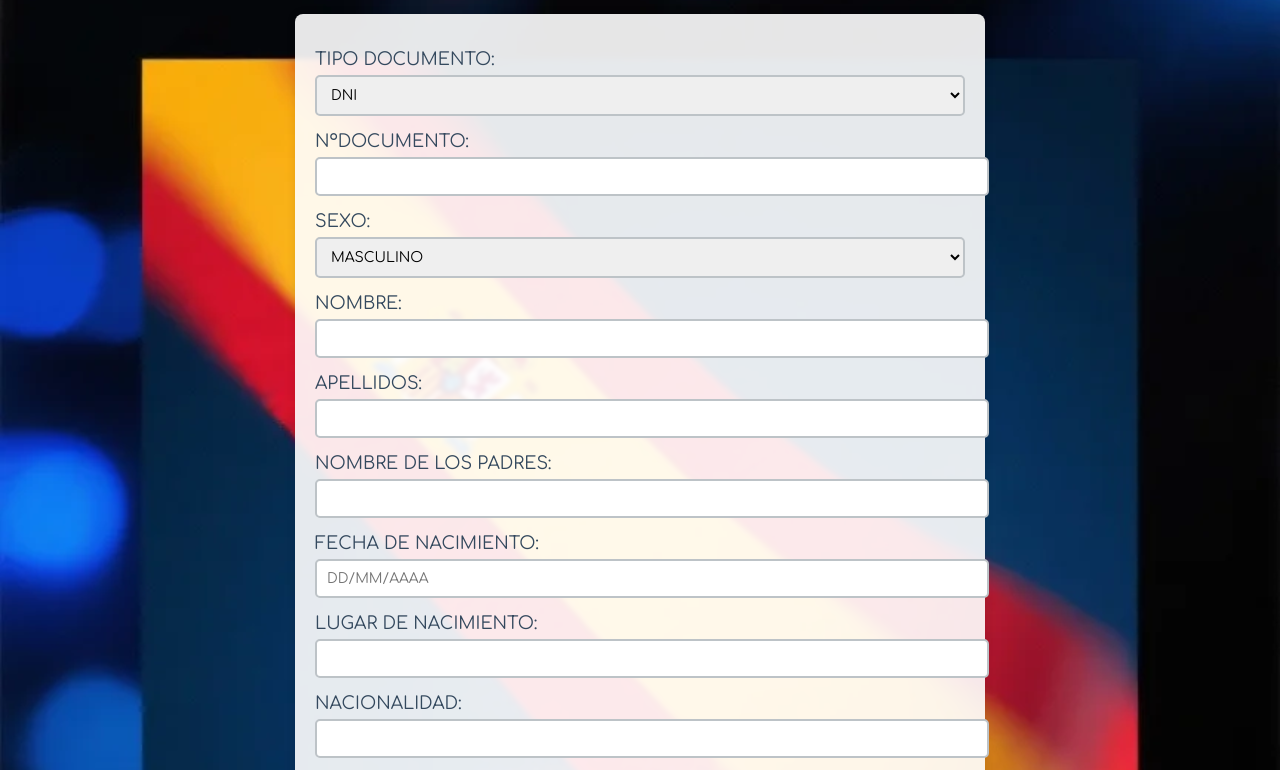
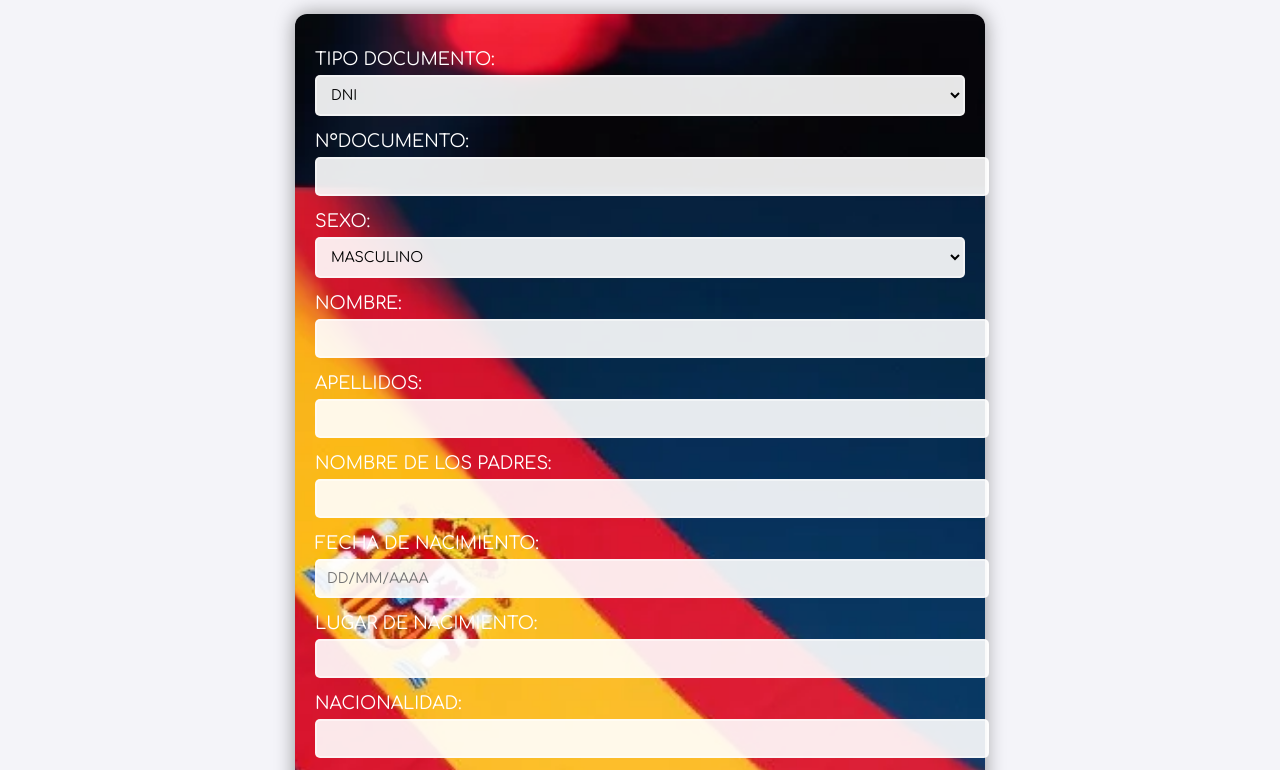
Before and after one commit to jtnf20-code/registro-detenidos, a plain HTML site: page index.html in a window 1280 px wide. Shown: the part 79-849 px from the top of the page. Drawn offline with Linux system fonts and the light colour scheme.

Commit message:
Update index.html

```diff
--- a/index.html
+++ b/index.html
@@ -17,8 +17,7 @@
     body {
       font-family: 'Comfortaa', sans-serif;
       margin: 20px;
-      background: url('fondo.jpg') no-repeat center center fixed;
-      background-size: cover;
+      background: #f4f4f9; /* Fondo neutro detrás del formulario */
     }
     h1 {
       text-align: center;
@@ -28,19 +27,18 @@
       margin-bottom: 30px;
     }
     form {
-      background: rgba(255,255,255,0.9);
+      background: url('fondo.jpg') center/cover no-repeat;
       padding: 20px;
-      border-radius: 8px;
-      box-shadow: 0 0 10px rgba(0,0,0,0.1);
+      border-radius: 12px;
+      box-shadow: 0 0 20px rgba(0,0,0,0.4);
       max-width: 650px;
       margin: auto;
-      backdrop-filter: blur(2px);
     }
     label {
       display: block;
       margin-top: 15px;
       text-transform: uppercase;
-      color: #34495e;
+      color: #ffffff;
       font-size: 1.1em;
     }
     input, select, textarea {
@@ -49,9 +47,11 @@
       margin-top: 6px;
       font-family: 'Comfortaa', sans-serif;
       font-weight: 400;
-      border: 2px solid #bdc3c7;
+      border: 2px solid #ffffff80;
       border-radius: 5px;
+      background-color: rgba(255,255,255,0.9);
       font-size: 14px;
+      color: #000;
     }
     input:focus, select:focus, textarea:focus {
       border-color: #3498db;
@@ -175,7 +175,6 @@
   <div id="message"></div>
 
   <script>
-    // Mostrar input "OTRO"
     document.querySelectorAll('select').forEach(select => {
       select.addEventListener('change', function() {
         const textInput = this.closest('label').querySelector('input[type="text"]');
@@ -195,12 +194,10 @@
       const formData = new FormData(e.target);
       const data = {};
 
-      // Asignar select + "OTRO"
       const tipoDoc = formData.get("TIPO DOCUMENTO_OPCION") === "OTRO" ? formData.get("TIPO DOCUMENTO") : formData.get("TIPO DOCUMENTO_OPCION");
       data["TIPO DOCUMENTO"] = tipoDoc.toUpperCase();
 
-      const sexo = formData.get("SEXO_OPCION");
-      data["SEXO"] = sexo.toUpperCase();
+      data["SEXO"] = formData.get("SEXO_OPCION").toUpperCase();
 
       const domicilio = formData.get("DOMICILIO_OPCION") === "OTRO" ? formData.get("DOMICILIO") : formData.get("DOMICILIO_OPCION");
       data["DOMICILIO"] = domicilio.toUpperCase();
@@ -214,23 +211,19 @@
       const com = formData.get("COMUNICARSE CON_OPCION") === "OTRO" ? formData.get("COMUNICARSE CON") : formData.get("COMUNICARSE CON_OPCION");
       data["COMUNICARSE CON:"] = com.toUpperCase();
 
-      // INTÉRPRETE
       const interpreteSel = formData.get("INTERPRETE_OPCION");
       const interpreteOtro = formData.get("INTERPRETE");
       data["INTERPRETE"] = (interpreteSel === "OTRO" && interpreteOtro) ? interpreteOtro.toUpperCase() : "NO";
 
-      // OTROS DERECHOS
       const otros = formData.getAll("OTROS DERECHOS");
       data["OTROS DERECHOS"] = otros.length ? otros.map(v => v.toUpperCase()).join(", ") : "NINGUNO";
 
-      // Resto de campos libres (Nombre, Resumen, etc)
       formData.forEach((value, key) => {
         if (value && value.trim() !== "" && !key.includes("_OPCION") && !["TIPO DOCUMENTO","DOMICILIO","TELÉFONO","ABOGADO","COMUNICARSE CON","INTERPRETE"].includes(key)) {
           data[key] = value.toUpperCase();
         }
       });
 
-      // Cabeceras fijas
       const headers = [
         "TIPO DOCUMENTO","NºDOCUMENTO","SEXO","Nombre","APELLIDOS","Nombre de los Padres",
         "FECHA DE NACIMIENTO","LUGAR DE NACIMIENTO","NACIONALIDAD","DOMICILIO","TELÉFONO",
@@ -242,7 +235,6 @@
       const row = {};
       headers.forEach(h => row[h] = data[h] || "");
 
-      // Excel
       const ws = XLSX.utils.json_to_sheet([row], { header: headers });
       const wb = XLSX.utils.book_new();
       XLSX.utils.book_append_sheet(wb, ws, "Registro");
```
